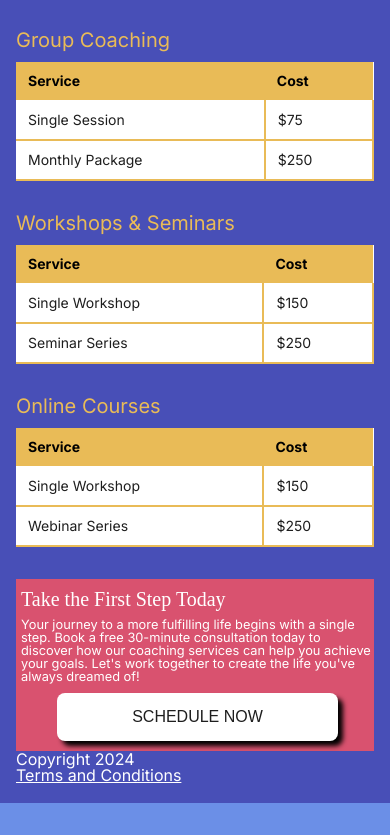
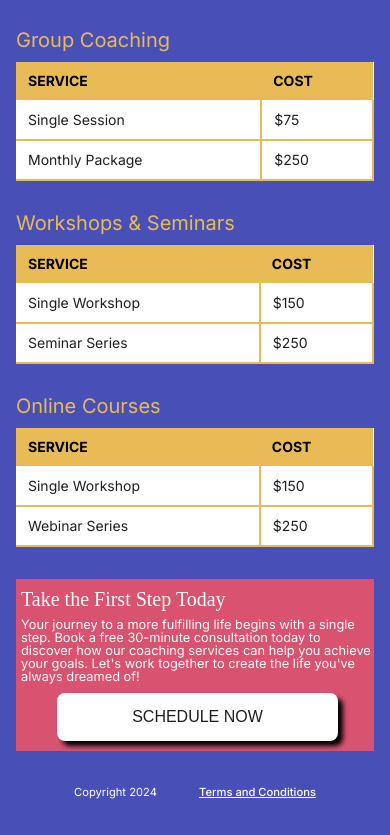
Before and after one commit to katiesue378/path-to-success, a plain HTML site: page index.html in a window 390 px wide. Shown: the part 1753-2588 px from the top of the page. Before the commit the page ends 2556 px from the top, so only its background shows below. Drawn offline with Linux system fonts and the light colour scheme; a web font is replaced by a local one.

Commit message:
fixed some styling

```diff
--- a/index.html
+++ b/index.html
@@ -167,10 +167,14 @@
             <button class="shadow-button">Schedule Now</button>
         </section>
     </main>
-    <footer>
-        <p>Copyright 2024</p>
-        <p><a href="">Terms and Conditions</a></p>
-    </footer>
+
+    <footer class="site-footer">
+        <div class="footer-content">
+          <span>Copyright 2024</span>
+          <a href="#">Terms and Conditions</a>
+        </div>
+      </footer>
+
     </div>
     </body>
 
--- a/styles.css
+++ b/styles.css
@@ -332,16 +332,15 @@ table {
         text-align: left;
         font-weight: bold;
         font-size: 14px;
+        text-transform: uppercase;
     }
 
     tbody td {
         padding: 12px;
         color: var(--dk-gray);
         font-size: 14px;
-        border-top: 1px solid var(--white);
+
       }
-
-
 
     #firststep {
         background-color: var(--pink);
@@ -376,11 +375,30 @@ table {
         margin: 0 auto;
     }
 
-    footer {
+    .site-footer {
+        background-color: var(--purple);
+        padding: 16px;
         color: var(--white);
-    }
+      }
 
-    footer a {
+      .footer-content {
+        display: flex;
+        justify-content: space-evenly;
+        align-items: center;
+        max-width: 500px;
+        margin: 0 auto;
+        font-size: .7em;
+        padding-top: 20px;
+      }
+
+      .footer-content a {
         color: var(--white);
-    }
+        text-decoration: underline;
+        font-weight: 500;
+      }
+
+      .footer-content a:hover {
+        text-decoration: none;
+      }
+
 }
```
